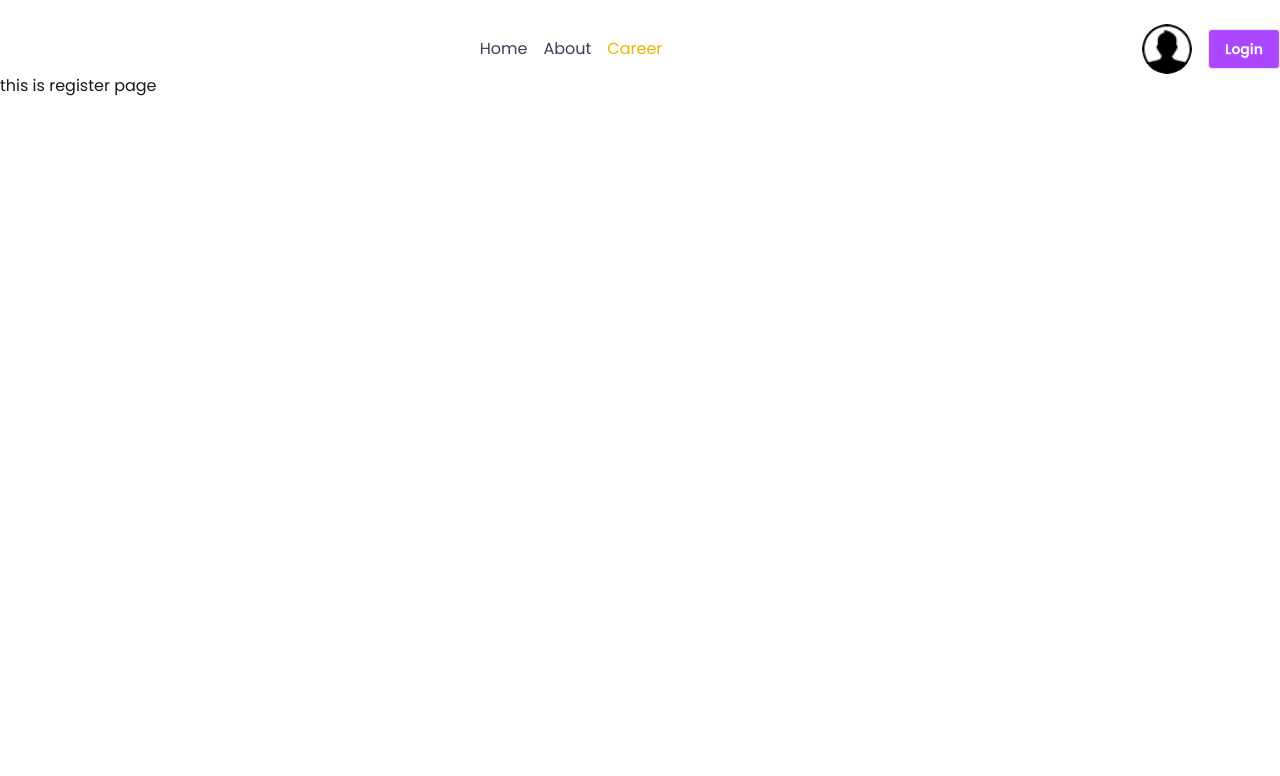
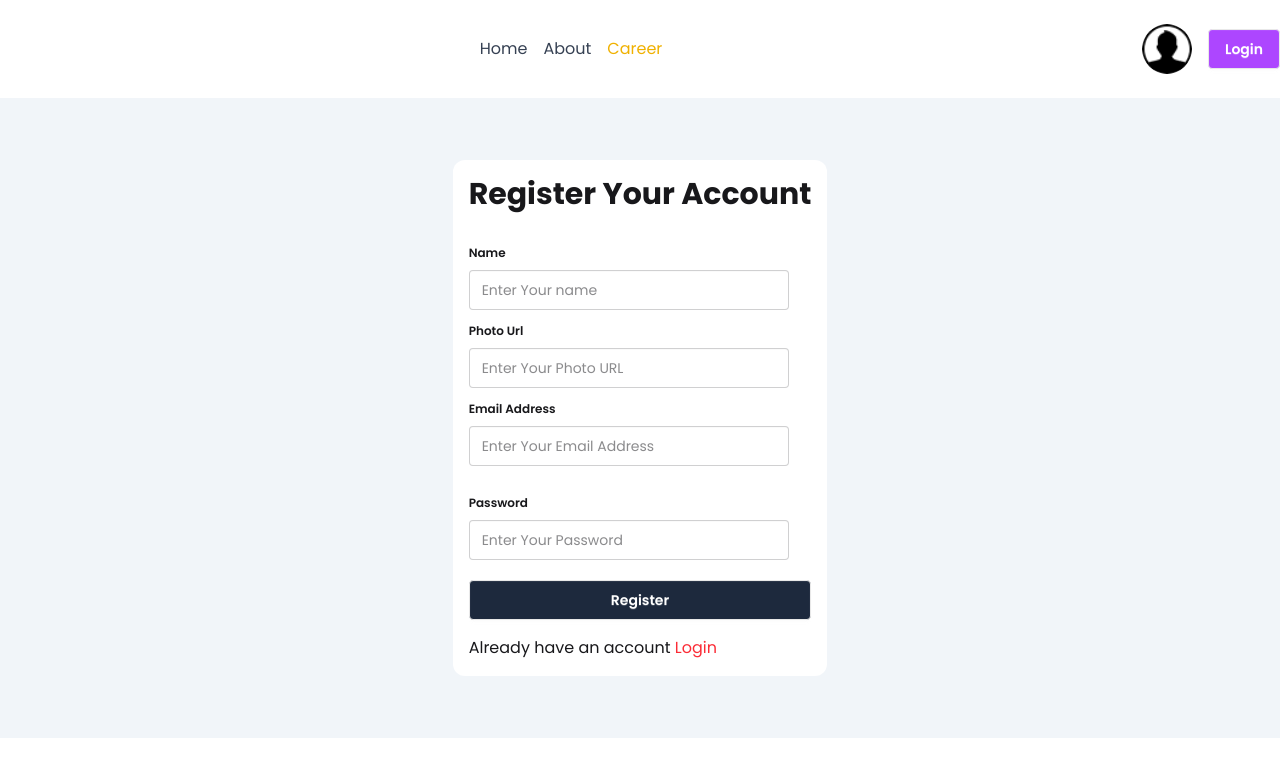
Before and after one commit to a1mb0t38/dragon-news, a Next.js app: page /register in a window 1280 px wide. Shown: the top 776 px of the page. Built offline with nearby package versions, Linux system fonts and the light colour scheme.

Commit message:
added the login and register page

```diff
--- a/package.json
+++ b/package.json
@@ -15,6 +15,7 @@
     "react": "19.2.4",
     "react-dom": "19.2.4",
     "react-fast-marquee": "^1.6.5",
+    "react-hook-form": "^7.74.0",
     "react-icons": "^5.6.0"
   },
   "devDependencies": {
--- a/src/app/(auth)/login/page.jsx
+++ b/src/app/(auth)/login/page.jsx
@@ -1,9 +1,46 @@
+"use client";
+
+import Link from 'next/link';
 import React from 'react';
+import { useForm } from 'react-hook-form';
 
 const LoginPage = () => {
+
+    const {
+        register,
+        handleSubmit,
+        formState: {errors},
+    } = useForm();
+
+    const handleLoginFunc = (data) => {
+        // e.preventDefault();
+        // const email = e.target.email.value;
+        // console.log(email)
+        // const password = e.target.password.value;
+        // console.log(password)
+        console.log(data, "data")
+    }
+    // console.log(errors, "errors")
+
     return (
-        <div>
-            this is login page
+        <div className='container mx-auto min-h-[80vh] flex items-center justify-center bg-slate-100 mt-6'>
+            <div className='p-4 rounded-xl bg-white'>
+                <h2 className='font-bold text-3xl text-center mb-6'>Login Your Account</h2>
+                <form className='space-y-4' onSubmit={handleSubmit(handleLoginFunc)}>
+                    <fieldset className="fieldset">
+                        <legend className="fieldset-legend">Email Address</legend>
+                        <input type="email" className="input" name="email" placeholder="Enter Your Email Address" {...register("email",{ required: "Email is required" })} />
+                         {errors.email && <p className='text-red-500'>{errors.email.message}</p>}
+                    </fieldset>
+                    <fieldset className="fieldset">
+                        <legend className="fieldset-legend">Password</legend>
+                        <input type="password" className="input" name="password" placeholder="Enter Your Password" {...register("password",{ required: "Must put your password" })} />
+                        {errors.password && <p className='text-red-500'>{errors.password.message}</p>}
+                    </fieldset>
+                    <button className="btn w-full text-white bg-slate-800">Login</button>
+                </form>
+                <p className='mt-4'>Don't have an account <Link className='text-red-500' href={'/register'}>Register</Link></p>
+            </div>
         </div>
     );
 };
--- a/src/app/(auth)/register/page.jsx
+++ b/src/app/(auth)/register/page.jsx
@@ -1,9 +1,56 @@
+"use client";
+
+import Link from 'next/link';
 import React from 'react';
+import { useForm } from 'react-hook-form';
 
 const RegisterPage = () => {
+
+    const {
+        register,
+        handleSubmit,
+        formState: {errors},
+    } = useForm();
+
+    const handleRegisterFunc = (data) => {
+        // e.preventDefault();
+        // const email = e.target.email.value;
+        // console.log(email)
+        // const password = e.target.password.value;
+        // console.log(password)
+        console.log(data, "data")
+    }
+    // console.log(errors, "errors")
+
     return (
-        <div>
-            this is register page
+        <div className='container mx-auto min-h-[80vh] flex items-center justify-center bg-slate-100 mt-6'>
+            <div className='p-4 rounded-xl bg-white'>
+                <h2 className='font-bold text-3xl text-center mb-6'>Register Your Account</h2>
+                <fieldset className="fieldset">
+                        <legend className="fieldset-legend">Name</legend>
+                        <input type="text" className="input" name="name" placeholder="Enter Your name" {...register("name",{ required: "name is required" })} />
+                         {errors.name && <p className='text-red-500'>{errors.name.message}</p>}
+                    </fieldset>
+                    <fieldset className="fieldset">
+                        <legend className="fieldset-legend">Photo Url</legend>
+                        <input type="text" className="input" name="photo" placeholder="Enter Your Photo URL" {...register("photo",{ required: "photo is required" })} />
+                         {errors.photo && <p className='text-red-500'>{errors.photo.message}</p>}
+                    </fieldset>
+                <form className='space-y-4' onSubmit={handleSubmit(handleRegisterFunc)}>
+                    <fieldset className="fieldset">
+                        <legend className="fieldset-legend">Email Address</legend>
+                        <input type="email" className="input" name="email" placeholder="Enter Your Email Address" {...register("email",{ required: "Email is required" })} />
+                         {errors.email && <p className='text-red-500'>{errors.email.message}</p>}
+                    </fieldset>
+                    <fieldset className="fieldset">
+                        <legend className="fieldset-legend">Password</legend>
+                        <input type="password" className="input" name="password" placeholder="Enter Your Password" {...register("password",{ required: "Must put your password" })} />
+                        {errors.password && <p className='text-red-500'>{errors.password.message}</p>}
+                    </fieldset>
+                    <button className="btn w-full text-white bg-slate-800">Register</button>
+                </form>
+                <p className='mt-4'>Already have an account <Link className='text-red-500' href={'/login'}>Login</Link></p>
+            </div>
         </div>
     );
 };
```
Also changed, not shown: 1 other file (tests, documents, lock files or other folders).
